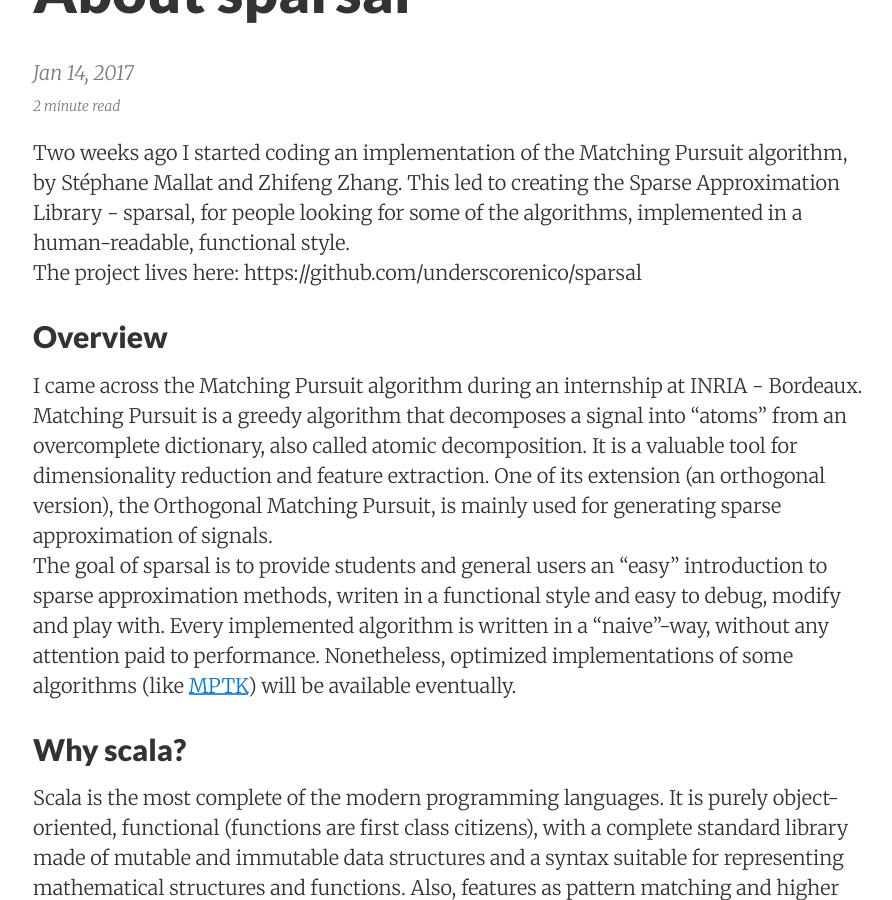
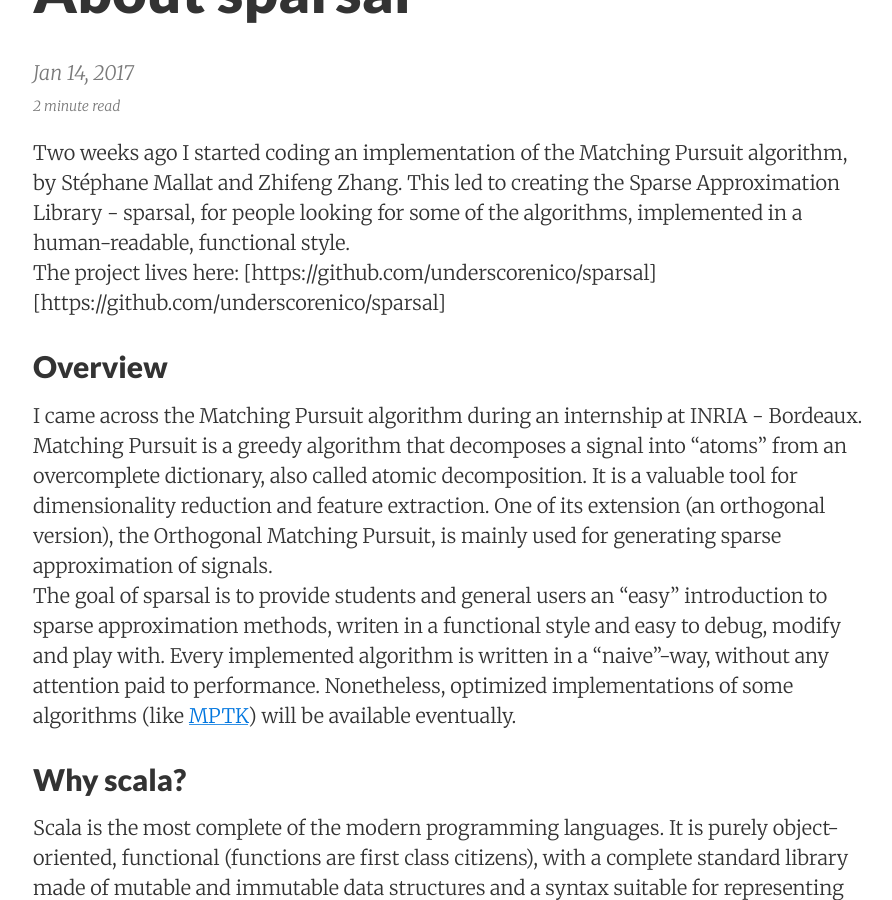
Before and after one commit to nvinuesa/nvinuesa.github.io, a Jekyll site: the page built from _posts/2017-01-14-about-sparsal.md, in a window 1280 px wide and 900 px high, scrolled down 314 px. Shown: the whole window, without its empty margins (187-1079 px from the left). Built offline with Jekyll 4.4.1, drawn with Linux system fonts in a browser that asks for light colours; nearby versions of some CDN libraries; some of the changed lines change nothing that is shown.

Commit message:
Update 2017-01-14-about-sparsal.md

```diff
--- a/_posts/2017-01-14-about-sparsal.md
+++ b/_posts/2017-01-14-about-sparsal.md
@@ -9,7 +9,7 @@
 This led to creating the Sparse Approximation Library - sparsal, for people looking for some of the algorithms,
 implemented in a human-readable, functional style.
 <br>
-The project lives here: https://github.com/underscorenico/sparsal
+The project lives here: [https://github.com/underscorenico/sparsal][https://github.com/underscorenico/sparsal]
 
 ## Overview
 I came across the Matching Pursuit algorithm during an internship at INRIA - Bordeaux. Matching Pursuit is a greedy algorithm that decomposes a signal into "atoms" from an overcomplete dictionary, also called atomic decomposition. It is a valuable tool for dimensionality reduction and feature extraction. One of its extension (an orthogonal version), the Orthogonal Matching Pursuit, is mainly used for generating sparse approximation of signals.
```
